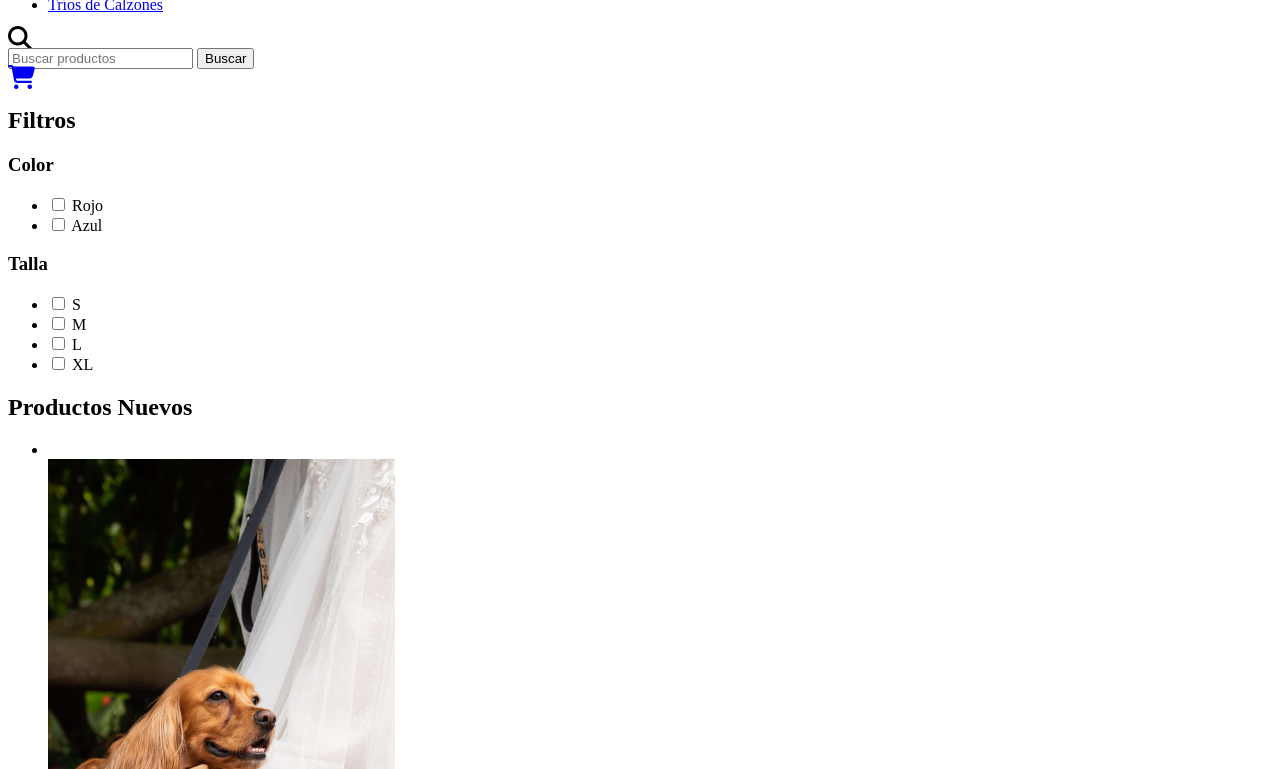
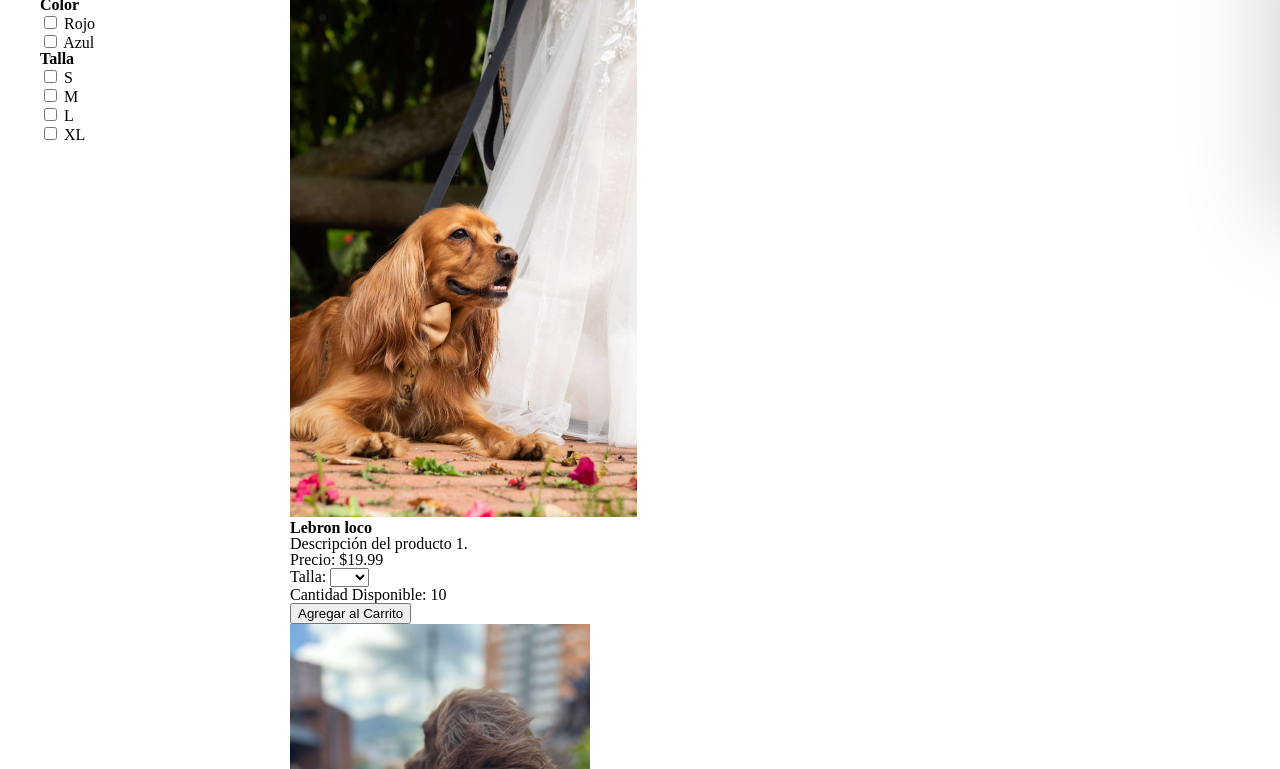
Before and after one commit to borja9807/pruebasAgridulce, a plain HTML site: page index.html in a window 1280 px wide. Shown: the part 100-869 px from the top of the page. Drawn offline with Linux system fonts and the light colour scheme; the site is published under a folder, as on GitHub Pages, so addresses that start at the root find nothing.

Commit message:
commit 4

```diff
--- a/index.html
+++ b/index.html
@@ -5,9 +5,9 @@
     <meta charset="UTF-8">
     <meta name="viewport" content="width=device-width, initial-scale=1.0">
     <title>AGRIDULCE</title>
-    <link rel="stylesheet" href="/css/reset.css">
-    <link rel="stylesheet" type="text/css" href="/css/styles.css">
-    <link rel="stylesheet" href="/fonts/Magicher.ttf">
+    <link rel="stylesheet" href="./css/reset.css">
+    <link rel="stylesheet" type="text/css" href="./css/styles.css">
+    <link rel="stylesheet" href="./fonts/Magicher.ttf">
 </head>
 
 <body>
```
